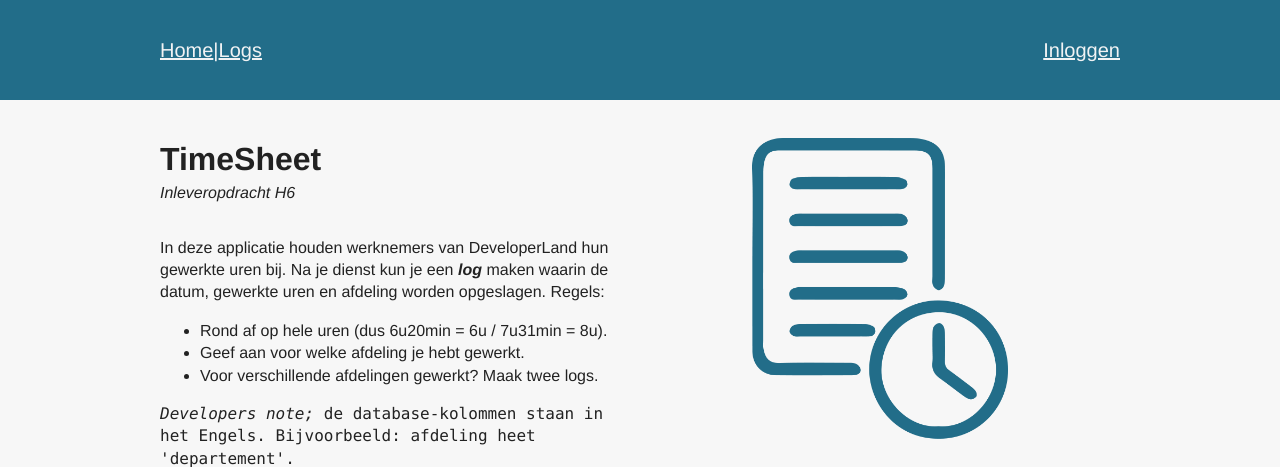
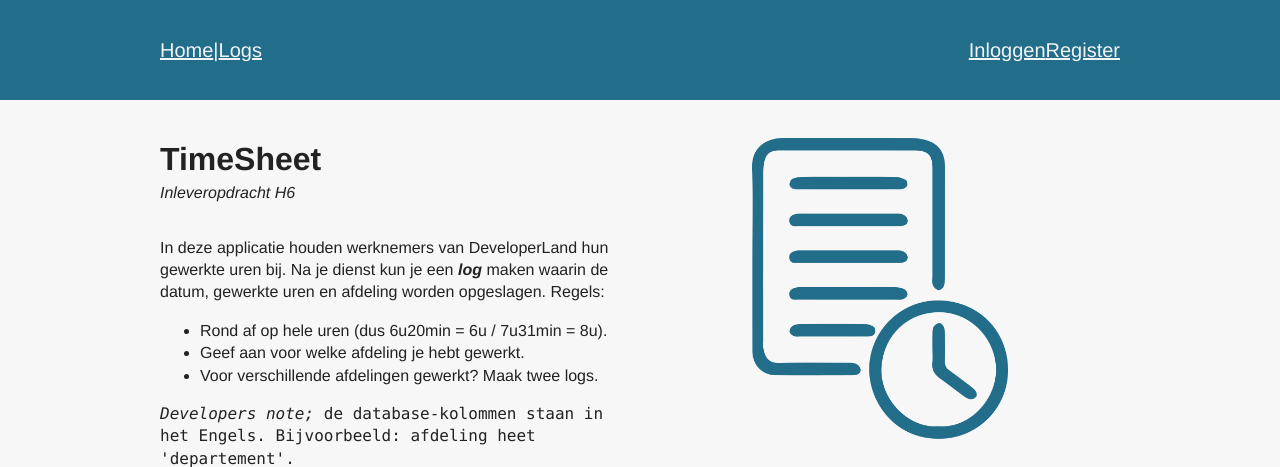
Before and after one commit to karim076/H13_Timesheet, a PHP site: page /Tweede/index.php in a window 1280 px wide. Shown: the top 467 px of the page. Run offline with PHP 8.4, Linux system fonts and the light colour scheme.

Commit message:
Added link to register

```diff
--- a/header.php
+++ b/header.php
@@ -14,6 +14,7 @@
             session_start();
             if(!isset($_SESSION['user_id'])): ?>
                 <p><a href="<?php echo $base_url; ?>/login.php">Inloggen</a></p>
+                <p><a href="<?php echo $base_url; ?>/register.php">Register</a></p>
             <?php else: ?>
                 <?php echo "<div class='space'>Welkom, <strong>", $_SESSION['name'], "|</strong></div>"?>
                 <p><a href="<?php echo $base_url; ?>/logout.php">Uitloggen</a></p>
```
